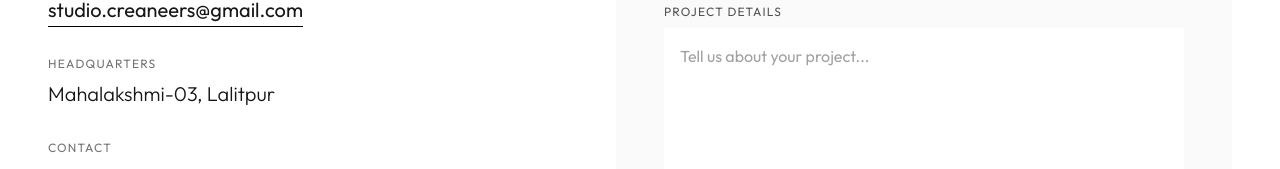
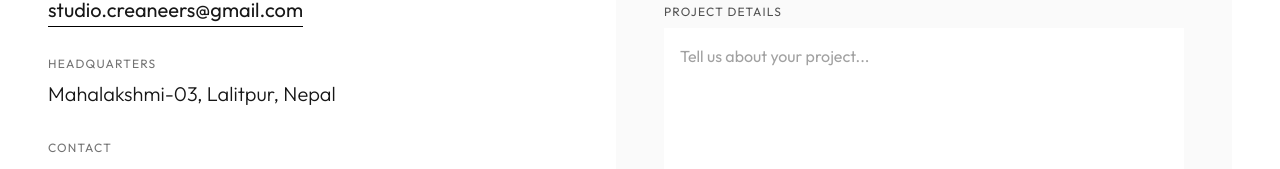
Before and after one commit to pratik0-code/creaneers-site, a Next.js app: page /contact in a window 1280 px wide. Shown: the part 380-549 px from the top of the page. Built offline with nearby package versions, Linux system fonts and the light colour scheme.

Commit message:
contact info updated

```diff
--- a/src/app/contact/page.tsx
+++ b/src/app/contact/page.tsx
@@ -47,7 +47,7 @@ export default function ContactPage() {
                     <div>
                         <span className="block text-xs uppercase tracking-widest text-neutral-500 dark:text-neutral-400 mb-2">Headquarters</span>
                         <p className="text-xl font-light text-neutral-900 dark:text-neutral-100">
-                            Mahalakshmi-03, Lalitpur
+                            Mahalakshmi-03, Lalitpur, Nepal
                         </p>
                     </div>
                     <div>
```
